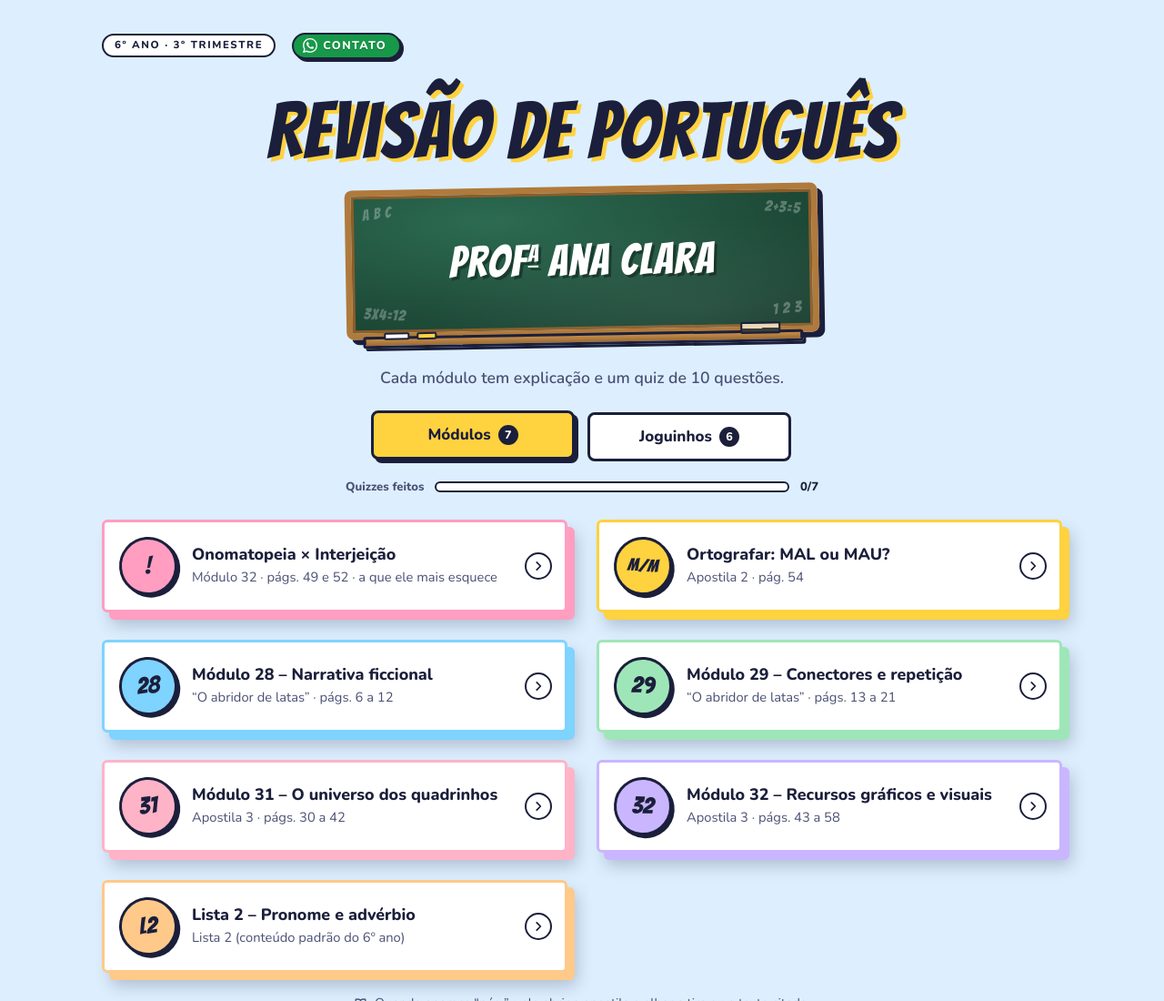
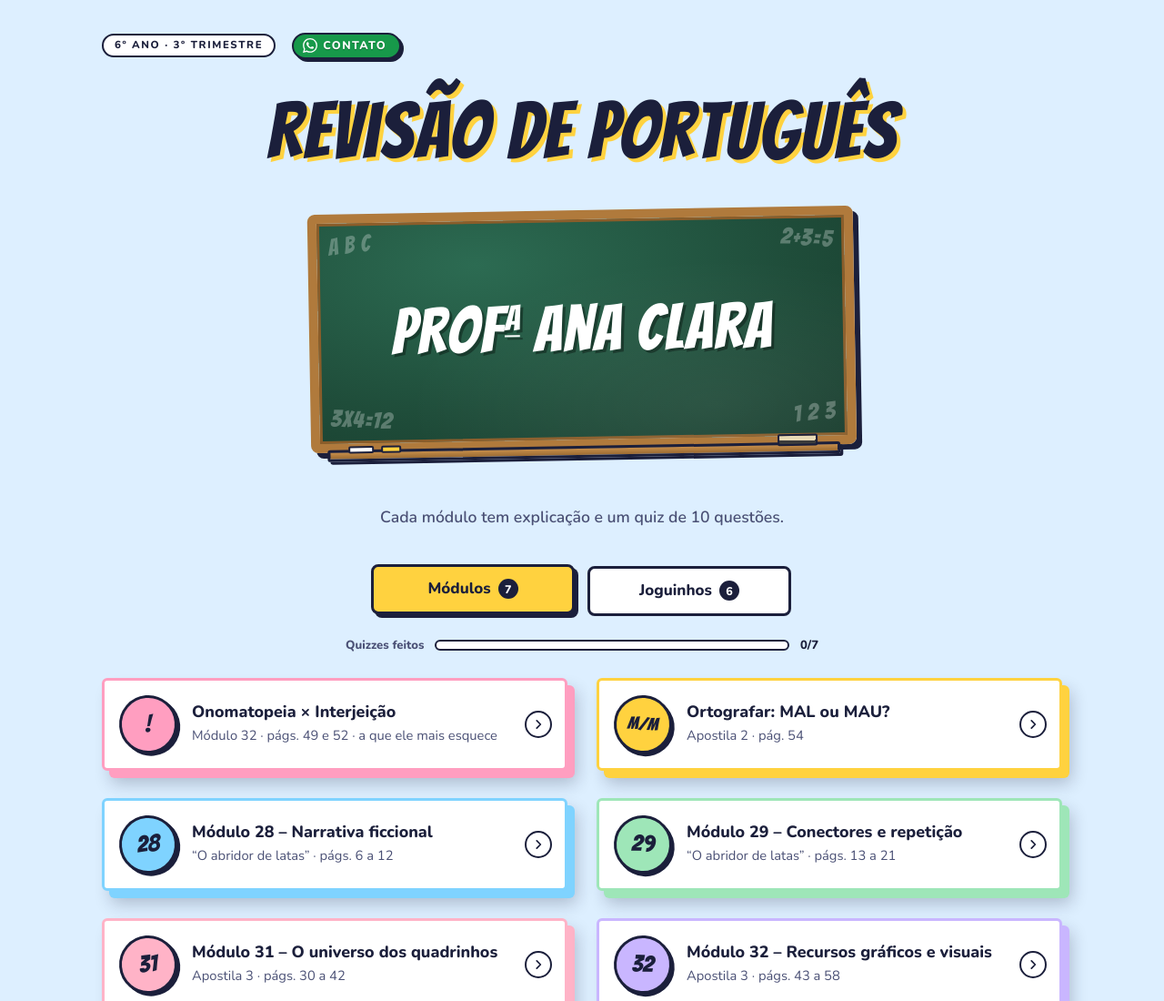
Before and after one commit to ana0104/revisao-portugues, a plain HTML site: page index.html in a window 1280 px wide. Shown: the top 1100 px of the page at 91% size. Drawn offline with nearby package versions, Linux system fonts and the light colour scheme.

Commit message:
Add files via upload

```diff
--- a/index.html
+++ b/index.html
@@ -230,10 +230,15 @@ h1{font-family:"Bangers",Impact,"Arial Black",sans-serif;font-weight:400;letter-
   .hero{display:flex;flex-direction:column;align-items:center;text-align:center}
   .hero>.toprow{align-self:flex-start;flex-wrap:nowrap}
   .hero>.toprow .eyebrow,.hero>.toprow .pac-mini{white-space:nowrap;flex:none}
-  .hero>h1{font-size:5.4rem;margin:16px 0 18px}
-  .hero>.pac{width:100%;max-width:520px;margin:0 auto 22px}
+  .hero>h1{font-size:5.4rem}
+  .hero>.pac{width:100%}
+  .hero>h1{margin:16px 0 44px}
+  .hero>.pac{max-width:37.5rem;margin:0 auto 52px}
+  .hero>.pac .pac-board{padding:84px 28px;border-width:10px}
+  .hero>.pac .pac-name{font-size:4.4rem}
+  .hero>.pac .pac-doodle{font-size:1.6rem}
   .hero>.sub{font-size:1.1rem;margin:0}
-  .htabs{max-width:460px;margin:24px auto 18px}
+  .htabs{max-width:460px;margin:40px auto 22px}
   .prog{max-width:520px;margin:0 auto 26px}
   .mem{grid-template-columns:repeat(4,1fr);gap:12px}
   .mcard{min-height:112px}
```
